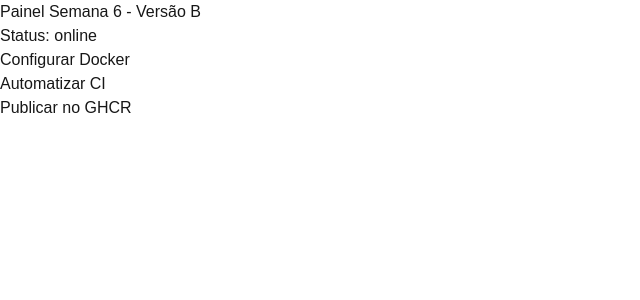
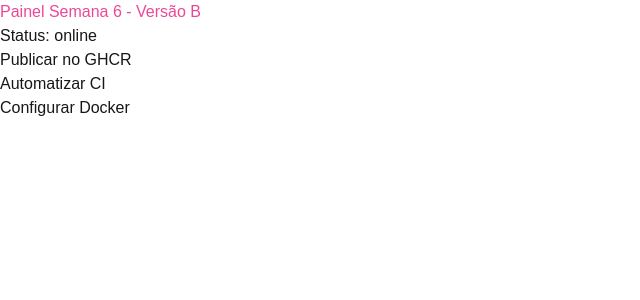
Before and after one commit to lianeiv/devops-semana5, a Next.js app in the folder frontend/: page / in a window 1280 px wide. Shown: the top 300 px of the page, without its empty margins (0-640 px from the left). Built offline with nearby package versions, Linux system fonts and the light colour scheme.

Commit message:
feat(etapa-4): versão B com título rosa e itens em ordem inversa

```diff
--- a/frontend/app/page.js
+++ b/frontend/app/page.js
@@ -14,7 +14,7 @@
 
   return (
     <main>
-      <h1>Painel Semana 6 - Versão B</h1>
+      <h1 style={{ color: "#ec4899" }}>Painel Semana 6 - Versão B</h1>
       {error && (
         <p role="alert">Dados indisponíveis no momento. Tente novamente mais tarde.</p>
       )}
@@ -23,8 +23,8 @@
         <>
           <h2>Status: {data.status}</h2>
           <ul>
-            {data.items.map((i) => (
-              <li key={i}>{i}</li>
+            {[...data.items].reverse().map((item) => (
+              <li key={item}>{item}</li>
             ))}
           </ul>
         </>
@@ -32,5 +32,3 @@
     </main>
   );
 }
-
-<h1>Painel Semana 6 - Versão B - Versão B</h1>
```
